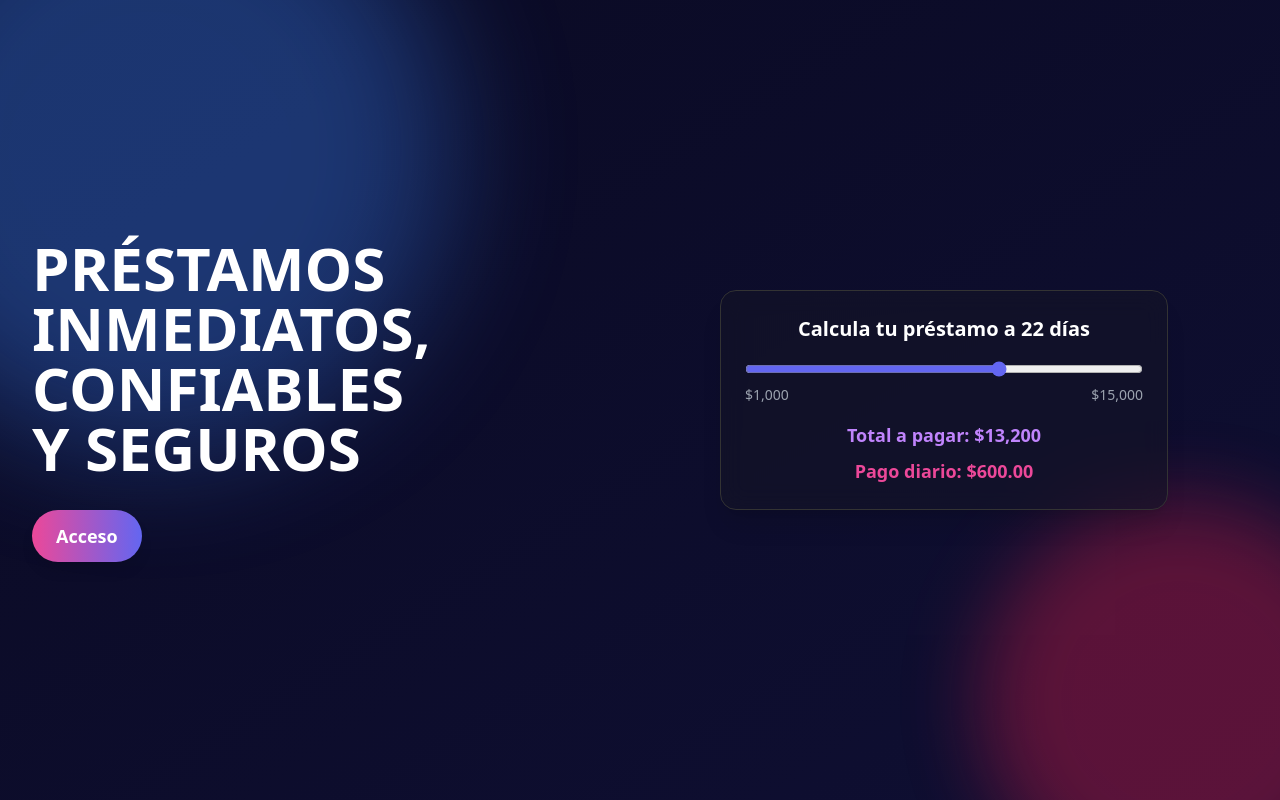
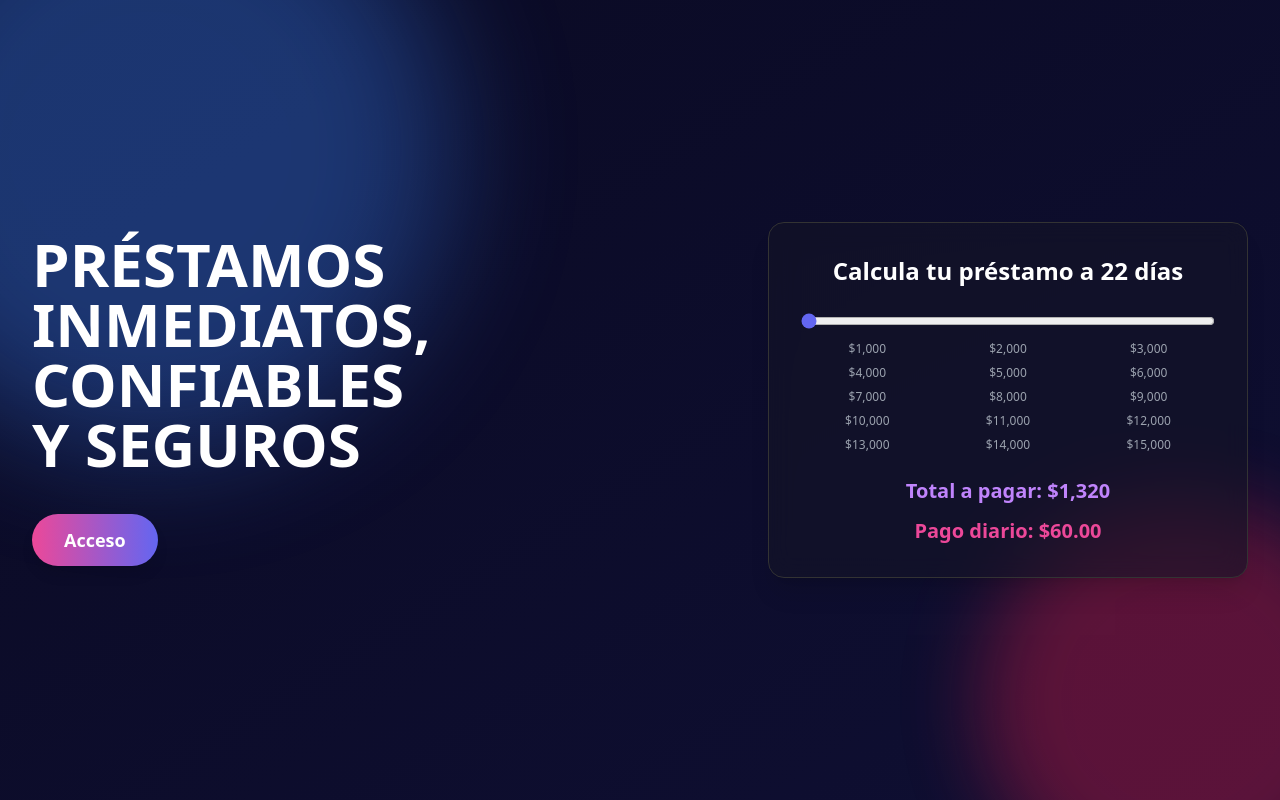
Before and after one commit to Nath1x/prfin-app, a React (Vite) app in the folder frontend/: page / in a window 1280 px wide. Built offline with nearby package versions, Linux system fonts and the light colour scheme.

Commit message:
Slider mejorado: 15 opciones fijas de préstamo en múltiplos de 1000

```diff
--- a/frontend/src/App.jsx
+++ b/frontend/src/App.jsx
@@ -3,57 +3,60 @@ import { Link } from 'react-router-dom';
 import './App.css';
 
 function App() {
-  const [amount, setAmount] = useState(10000);
+  const [amount, setAmount] = useState(1000);
   const interestRate = 0.32;
   const days = 22;
 
   const totalToPay = amount + amount * interestRate;
   const dailyPayment = totalToPay / days;
 
+  const amountOptions = Array.from({ length: 15 }, (_, i) => (i + 1) * 1000);
+
   return (
-    <div className="min-h-screen flex flex-col md:flex-row items-center justify-center bg-gradient-to-br from-[#0a0a23] to-[#0f0f33] text-white p-8 relative overflow-hidden">
+    <div className="min-h-screen flex flex-col md:flex-row items-center justify-between bg-gradient-to-br from-[#0a0a23] to-[#0f0f33] text-white px-8 py-16 relative overflow-hidden">
       {/* fondo radial */}
       <div className="absolute w-[600px] h-[600px] bg-[#3b82f6] opacity-20 rounded-full blur-3xl left-[-150px] top-[-150px] animate-pulse"></div>
       <div className="absolute w-[400px] h-[400px] bg-[#e11d48] opacity-20 rounded-full blur-2xl right-[-100px] bottom-[-100px] animate-pulse"></div>
 
       {/* Columna izquierda */}
-      <div className="w-full md:w-1/2 z-10 text-left space-y-8">
+      <div className="w-full md:w-1/2 z-10 space-y-10">
         <h1 className="text-4xl md:text-6xl font-extrabold leading-tight">
           PRÉSTAMOS <br /> INMEDIATOS,<br /> CONFIABLES<br /> Y SEGUROS
         </h1>
         <Link
           to="/login"
-          className="inline-block bg-gradient-to-r from-pink-500 to-indigo-500 text-white px-6 py-3 rounded-full font-semibold text-lg shadow-lg transition hover:scale-105"
+          className="inline-block bg-gradient-to-r from-pink-500 to-indigo-500 text-white px-8 py-3 rounded-full font-semibold text-lg shadow-lg transition hover:scale-105"
         >
           Acceso
         </Link>
       </div>
 
       {/* Columna derecha */}
-      <div className="w-full md:w-1/2 mt-12 md:mt-0 z-10">
-        <div className="bg-[#141427]/60 backdrop-blur-md rounded-2xl shadow-xl p-6 max-w-md mx-auto border border-[#333] animate-fade-slide">
-          <h2 className="text-xl font-semibold mb-4 text-center">Calcula tu préstamo a 22 días</h2>
+      <div className="w-full md:w-[480px] mt-16 md:mt-0 z-10">
+        <div className="bg-[#141427]/60 backdrop-blur-md rounded-2xl shadow-xl p-8 border border-[#333] animate-fade-slide">
+          <h2 className="text-2xl font-semibold mb-6 text-center">Calcula tu préstamo a 22 días</h2>
 
           <input
             type="range"
             min="1000"
             max="15000"
-            step="100"
+            step="1000"
             value={amount}
             onChange={(e) => setAmount(Number(e.target.value))}
-            className="w-full accent-[#6366f1] mb-2"
+            className="w-full accent-[#6366f1] mb-3"
           />
 
-          <div className="flex justify-between text-sm text-gray-400 mb-4">
-            <span>$1,000</span>
-            <span>$15,000</span>
+          <div className="grid grid-cols-3 gap-2 text-xs text-gray-400 text-center mb-6">
+            {amountOptions.map((value) => (
+              <span key={value}>${value.toLocaleString()}</span>
+            ))}
           </div>
 
-          <div className="text-center space-y-2">
-            <p className="text-lg text-purple-400 font-bold">
+          <div className="text-center space-y-3">
+            <p className="text-xl text-purple-400 font-bold">
               Total a pagar: ${totalToPay.toLocaleString()}
             </p>
-            <p className="text-lg text-pink-500 font-bold">
+            <p className="text-xl text-pink-500 font-bold">
               Pago diario: ${dailyPayment.toFixed(2)}
             </p>
           </div>
```
